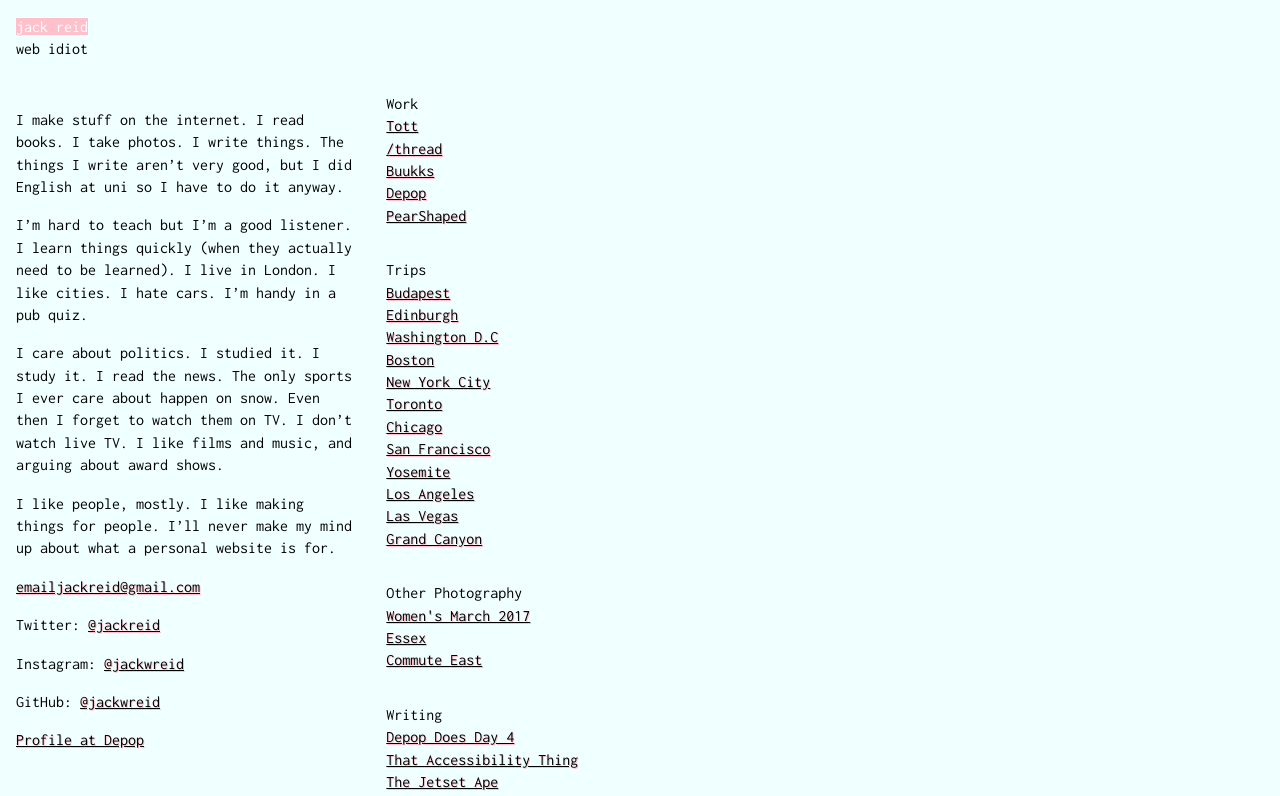
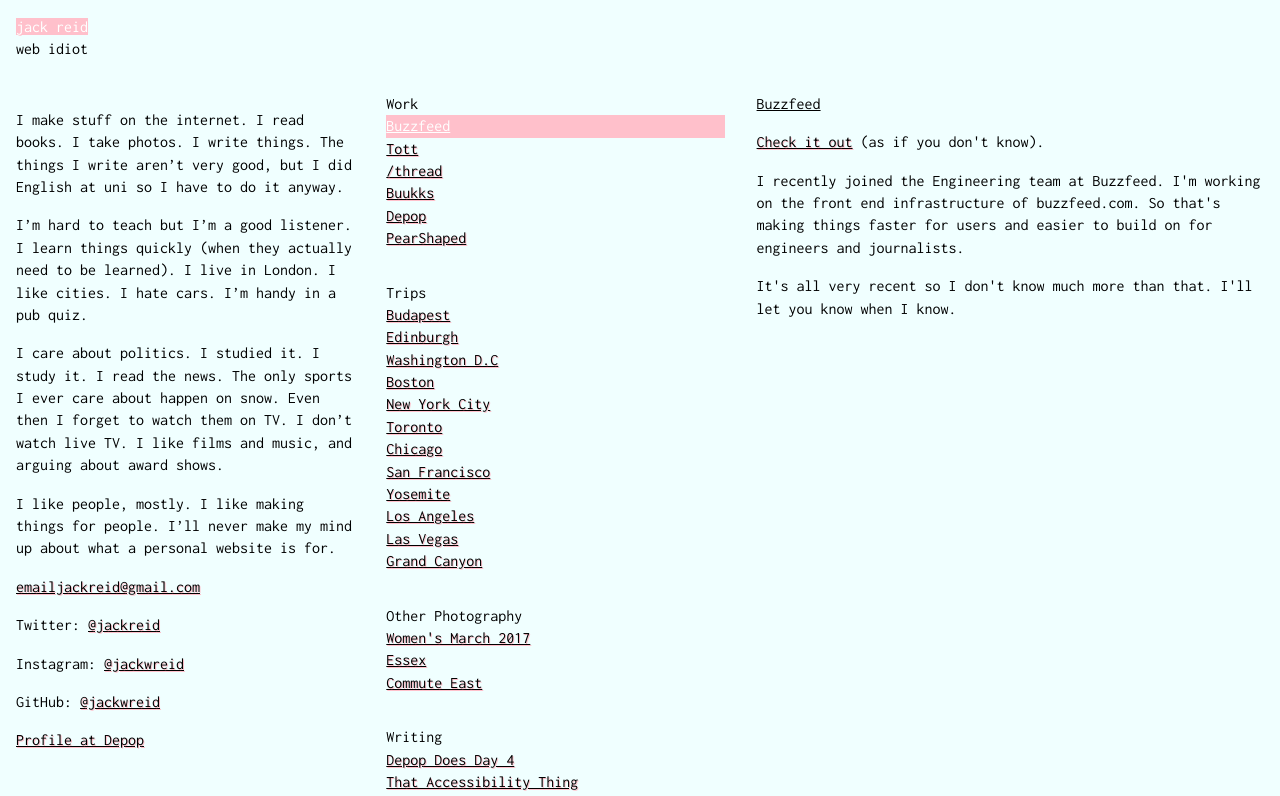
Before and after one commit to JackWReid/jackreid.xyz, a React (Create React App) app: page /work/buzzfeed in a window 1280 px wide. Shown: the top 796 px of the page. Built offline with nearby package versions, Linux system fonts and the light colour scheme.

Commit message:
Add Buzzfeed placeholder to work section

```diff
--- /dev/null
+++ b/src/content/work/WorkBuzzfeed.js
@@ -0,0 +1,11 @@
+import React from 'react';
+
+import WorkArticle from '../../components/WorkArticle';
+
+export default () => (
+  <WorkArticle title="Buzzfeed">
+    <p><a href="https://buzzfeed.com">Check it out</a> (as if you don't know).</p>
+    <p>I recently joined the Engineering team at Buzzfeed. I'm working on the front end infrastructure of buzzfeed.com. So that's making things faster for users and easier to build on for engineers and journalists.</p>
+    <p>It's all very recent so I don't know much more than that. I'll let you know when I know.</p>
+  </WorkArticle>
+);
--- a/src/content/work/index.js
+++ b/src/content/work/index.js
@@ -1,6 +1,7 @@
 import React from 'react';
 import { Route } from 'react-router-dom';
 
+import WorkBuzzfeed from './WorkBuzzfeed';
 import WorkTott from './WorkTott';
 import WorkSlashthread from './WorkSlashthread';
 import WorkBuukks from './WorkBuukks';
@@ -9,6 +10,7 @@
 
 export default () => (
   <div>
+    <Route path="/work/buzzfeed" component={WorkBuzzfeed} />
     <Route path="/work/tott" component={WorkTott} />
     <Route path="/work/slashthread" component={WorkSlashthread} />
     <Route path="/work/buukks" component={WorkBuukks} />
--- a/src/sections/Nav.js
+++ b/src/sections/Nav.js
@@ -27,6 +27,7 @@
   <div>
     <Section>
       <SectionTitle>Work</SectionTitle>
+      <NavLink activeStyle={activeLinkStyle} to="/work/buzzfeed">Buzzfeed</NavLink>
       <NavLink activeStyle={activeLinkStyle} to="/work/tott">Tott</NavLink>
       <NavLink activeStyle={activeLinkStyle} to="/work/slashthread">/thread</NavLink>
       <NavLink activeStyle={activeLinkStyle} to="/work/buukks">Buukks</NavLink>
```
